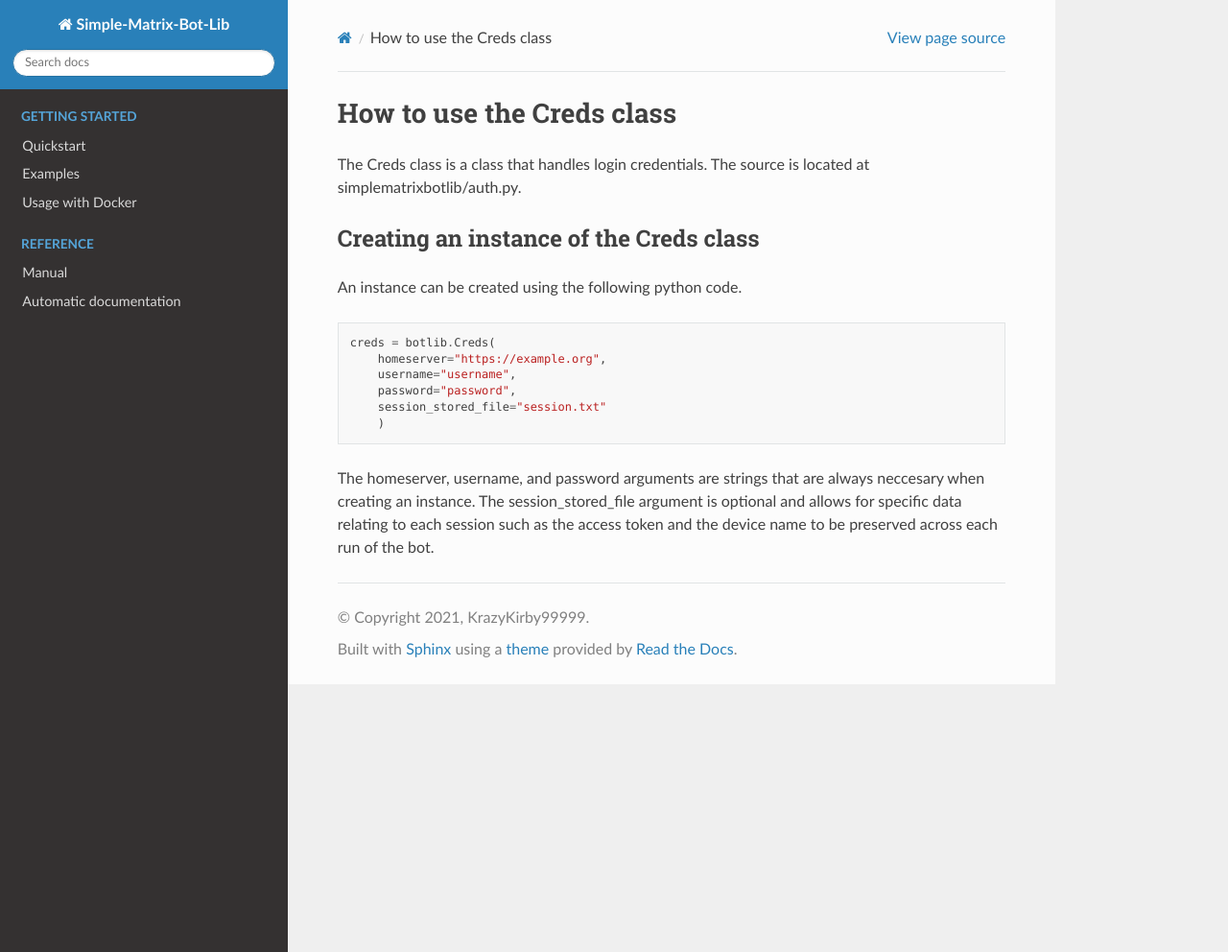
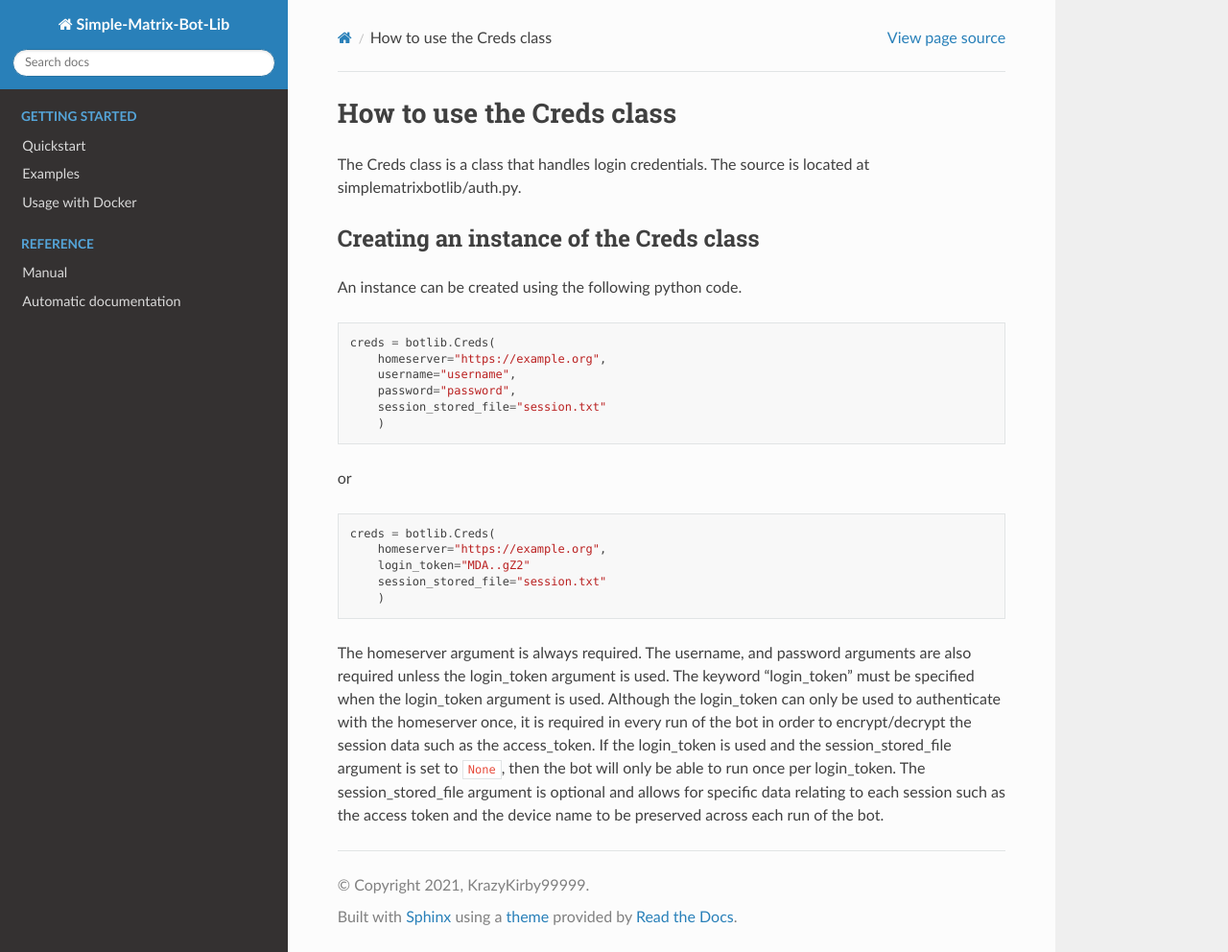
Before and after one commit to imbev/simplematrixbotlib, a Sphinx documentation site: the page built from doc/manual/creds.md, in a window 1280 px wide and 992 px high. Shown: the whole window at 96% size. Built offline with Sphinx 7.4.7 and the Read the Docs theme 2.0.0, drawn with Linux system fonts in a browser that asks for light colours.

Commit message:
Update docs with changes

````diff
--- a/doc/manual/creds.md
+++ b/doc/manual/creds.md
@@ -11,4 +11,12 @@ creds = botlib.Creds(
     session_stored_file="session.txt"
     )
 ```
-The homeserver, username, and password arguments are strings that are always neccesary when creating an instance. The session_stored_file argument is optional and allows for specific data relating to each session such as the access token and the device name to be preserved across each run of the bot.
+or
+```python
+creds = botlib.Creds(
+    homeserver="https://example.org",
+    login_token="MDA..gZ2"
+    session_stored_file="session.txt"
+    )
+```
+The homeserver argument is always required. The username, and password arguments are also required unless the login_token argument is used. The keyword "login_token" must be specified when the login_token argument is used. Although the login_token can only be used to authenticate with the homeserver once, it is required in every run of the bot in order to encrypt/decrypt the session data such as the access_token. If the login_token is used and the session_stored_file argument is set to `None`, then the bot will only be able to run once per login_token. The session_stored_file argument is optional and allows for specific data relating to each session such as the access token and the device name to be preserved across each run of the bot.
````
